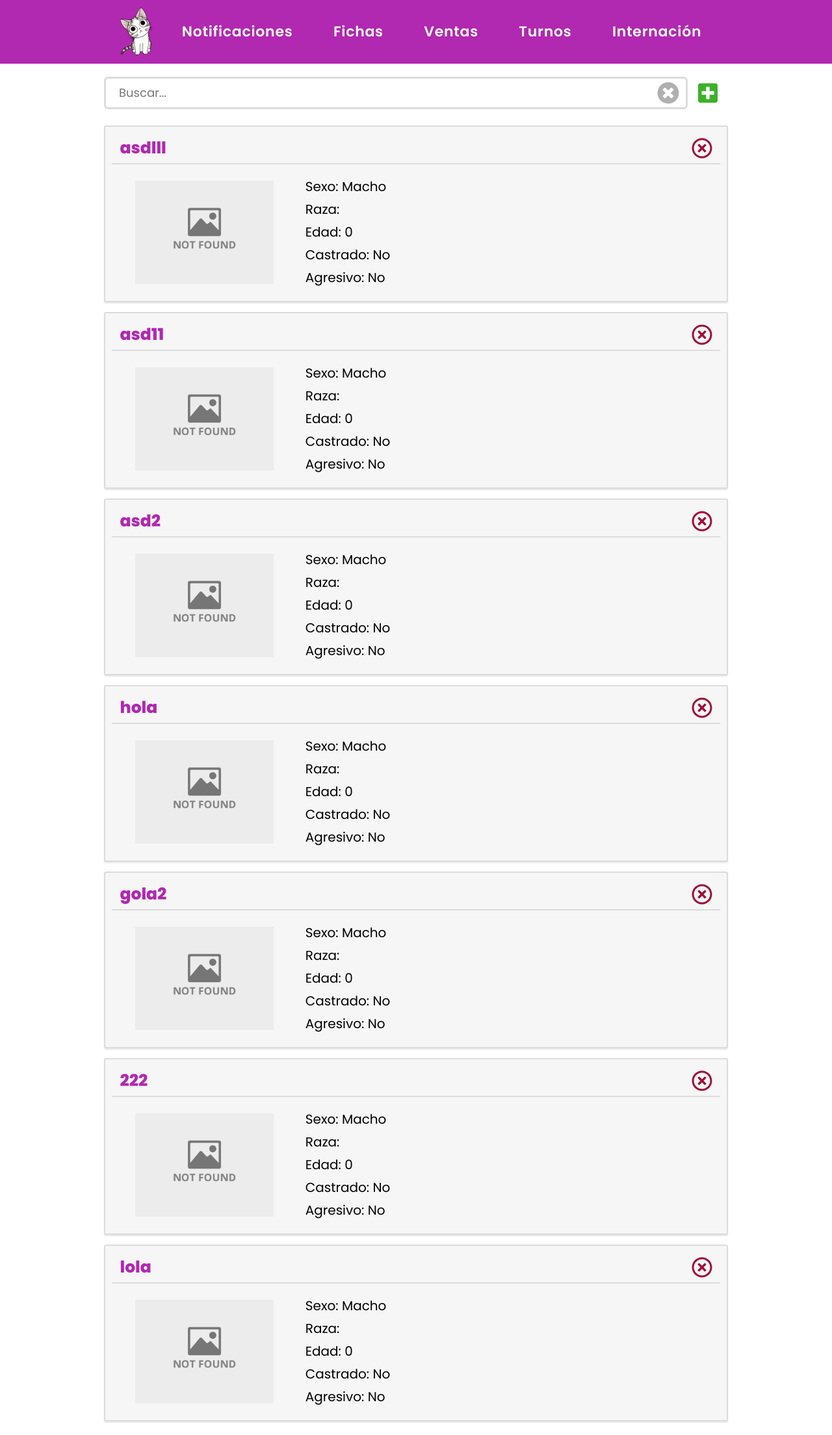
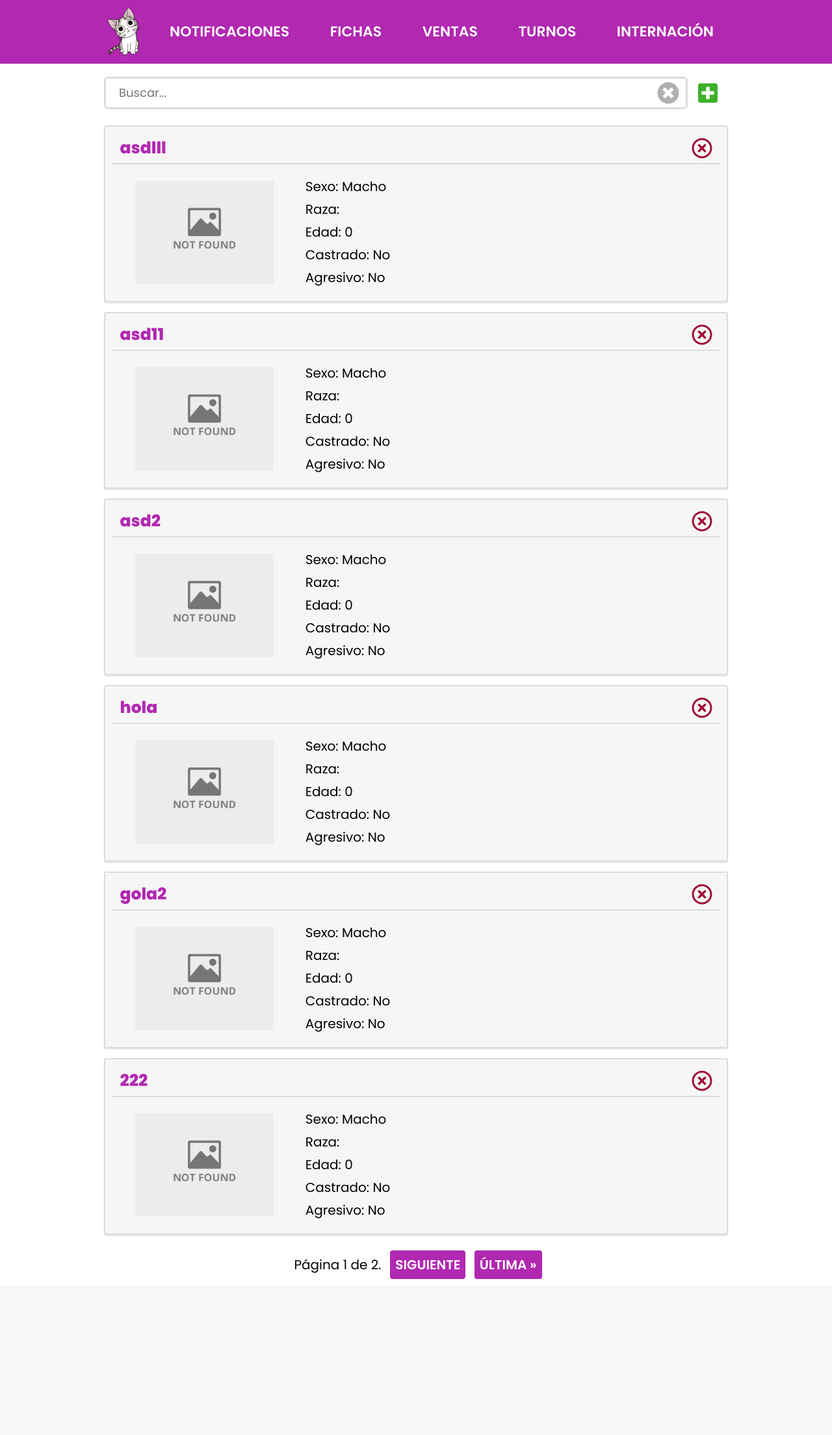
Before and after one commit to achurichi/almacen_de_mascotas, a Django app: page /files/ in a window 1280 px wide. Shown: the top 2208 px of the page at 65% size. After the commit the page ends 1968 px from the top, so only its background shows below. Run offline with Django 3.2, Linux system fonts and the light colour scheme; data comes from the database, SQL or seed files in the repository; both versions use the stored data as it was after the commit; parts of the project's set-up code (start-up, migrations or seed data) failed here and were passed over; some libraries are stand-ins or nearby versions.

Commit message:
paginacion agregada

```diff
--- a/assets/css/layout.css
+++ b/assets/css/layout.css
@@ -47,11 +47,11 @@ body {
 	display: inline-block;
 	padding: 0.4rem 3rem;
 	color: #ffffff;
-	letter-spacing: 0.075rem;
 	line-height: 5rem;
 	text-decoration: none;
 	font-size: 2.2rem;
 	border-radius: 4px;
+	text-transform: uppercase;
 	transition: all 0.4s;
 }
 .container-header nav a:hover {
--- a/files/static/files/css/pet_files_list.css
+++ b/files/static/files/css/pet_files_list.css
@@ -172,10 +172,28 @@ article .steps {
 article .steps h3 + p {
 	margin-left: 1rem;
 }
-icon-position {
-	margin: 0 1.7rem;
+
+.pagination {
+	margin-top: 2rem;
+	font-size: 2rem;
+}
+.step-text-links {
 	display: flex;
-	justify-content: center;
-	align-items: center;
+}
+.step-links a {
+	background-color: var(--purple);
+	color: white;
+	text-decoration: none;
+	margin: 4px;
+	padding: 8px;
+	border-radius: 4px;
+	font-weight: 600;
+	text-transform: uppercase;
+}
+.step-links a:hover {
+	background-color: var(--purple-dark);
 	transition: all 0.4s;
 }
+.current {
+	margin: 0 10px;
+}
--- a/files/templates/files/pet_files_list.html
+++ b/files/templates/files/pet_files_list.html
@@ -60,9 +60,31 @@
                 </div>
             {% endfor %}
         </div>
+
+        <div class="pagination">
+            <span class="step-text-links">
+                <div class="step-links">
+                    {% if petFiles.has_previous %}
+                        <a href="?q={{ query }}&page=1">&laquo; primera</a>
+                        <a href="?q={{ query }}&page={{ petFiles.previous_page_number }}">anterior</a>
+                    {% endif %}
+                </div>
+
+                <span class="current">
+                    Página {{ petFiles.number }} de {{ petFiles.paginator.num_pages }}.
+                </span>
+
+                <div class="step-links">
+                    {% if petFiles.has_next %}
+                        <a href="?q={{ query }}&page={{ petFiles.next_page_number }}">siguiente</a>
+                        <a href="?q={{ query }}&page={{ petFiles.paginator.num_pages }}">última &raquo;</a>
+                    {% endif %}
+                </div>
+            </span>
+        </div>
     </div>
 
-    <script type="text/javascript">
+    {% comment %} <script type="text/javascript">
         document.getElementById("file-search").value = "{{ query }}"
-    </script>
+    </script> {% endcomment %}
 {% endblock %}
--- a/files/views.py
+++ b/files/views.py
@@ -1,3 +1,4 @@
+from django.core.paginator import Paginator
 from django.shortcuts import render, get_object_or_404
 from django.http import HttpResponse, HttpResponseRedirect, JsonResponse
 from django.urls import reverse
@@ -13,7 +14,10 @@ def petFiles_list(request):
     if request.GET:
         query = request.GET['q']
 
-    petFiles = petFiles_list_queryset(query)
+    petFiles = PetFile.objects.filter(Q(pet_name__icontains=query)).distinct()
+    paginator = Paginator(petFiles, 6)
+    page = request.GET.get('page')
+    petFiles = paginator.get_page(page)
 
     context = {
         'query': str(query),
@@ -29,8 +33,7 @@ def petFiles_list_queryset(query=None):
     queries = query.split(" ")
     for q in queries:
         petFiles = PetFile.objects.filter(
-            Q(pet_name__icontains=q) |
-            Q(id__icontains=q)
+            Q(pet_name__icontains=q)
         ).distinct()
 
         for petFile in petFiles:
```
Also changed, not shown: db.sqlite3.
